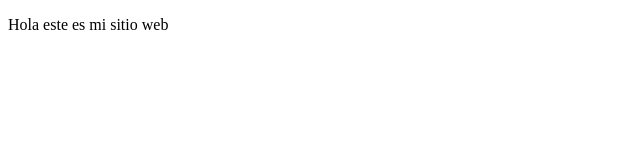
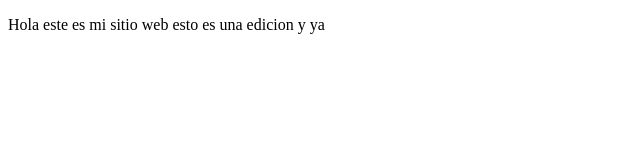
Before and after one commit to EmelPV/proyectoCurso, a plain HTML site: page index.html in a window 1280 px wide. Shown: the whole page, without its empty margins (0-640 px from the left). Drawn offline with Linux system fonts and the light colour scheme.

Commit message:
Cambio de edicion

```diff
--- a/index.html
+++ b/index.html
@@ -7,7 +7,7 @@
 </head>
 <body>
     <p>
-        Hola este es mi sitio web
+        Hola este es mi sitio web esto es una edicion y ya
     </p>
 </body>
 </html>
```
